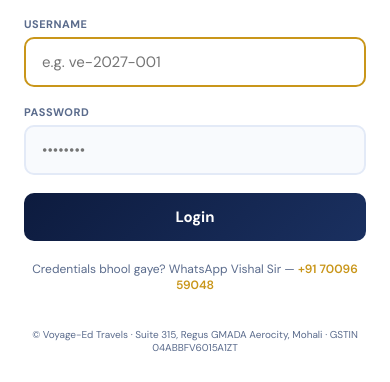
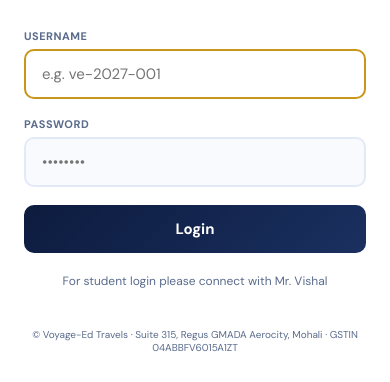
Before and after one commit to voyageedtravel-hash/voyage-ed-website, a plain HTML site: page lms/login.html in a window 390 px wide. Shown: the part 462-844 px from the top of the page. Drawn offline with nearby package versions, Linux system fonts and the light colour scheme.

Commit message:
fix(lms): simplify help text on student login page
Vishal's ask — the long 'Credentials bhool gaye? WhatsApp Vishal Sir'
line was too casual for the student portal. Replaced with a single
clean sentence:

  'For student login please connect with Mr. Vishal'

No phone number, no WhatsApp link — students who need credentials
contact Vishal through whatever channel they already use with him.
The number is still on the hero column as part of the standard
contact info.

Co-Authored-By: Claude Opus 4.7 <noreply@anthropic.com>
Claude-Session: https://claude.ai/code/session_01VzodCcNvJeta8KxDFWSthx

```diff
--- a/lms/login.html
+++ b/lms/login.html
@@ -62,7 +62,7 @@
         </form>
 
         <div class="lms-auth-help">
-          Credentials bhool gaye? WhatsApp Vishal Sir — <a href="https://wa.me/917009659048">+91 70096 59048</a>
+          For student login please connect with Mr. Vishal
         </div>
       </div>
       <footer class="lms-auth-foot">
```
